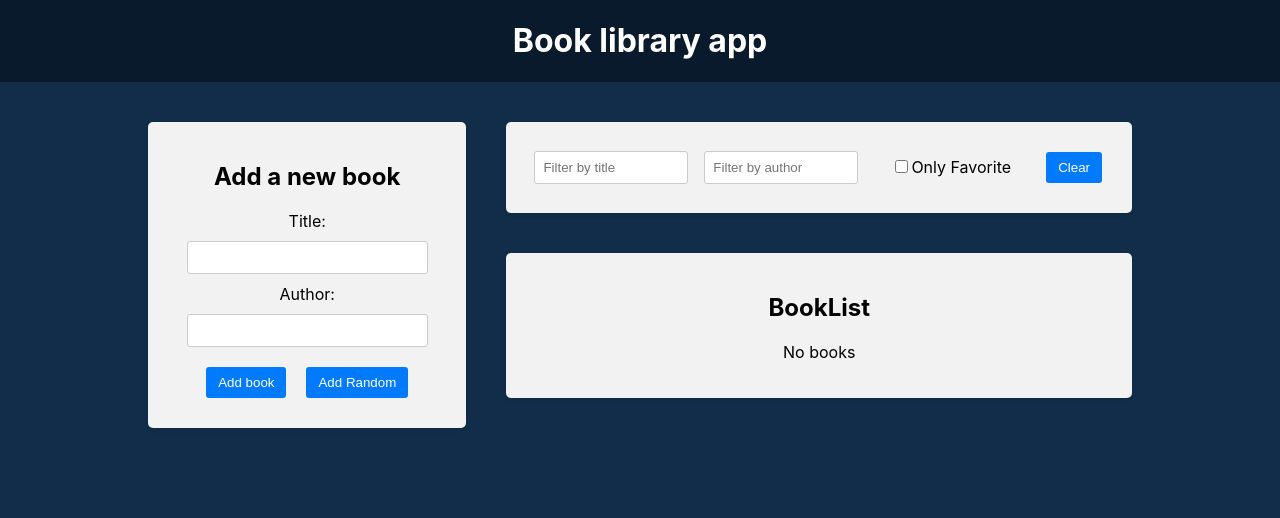
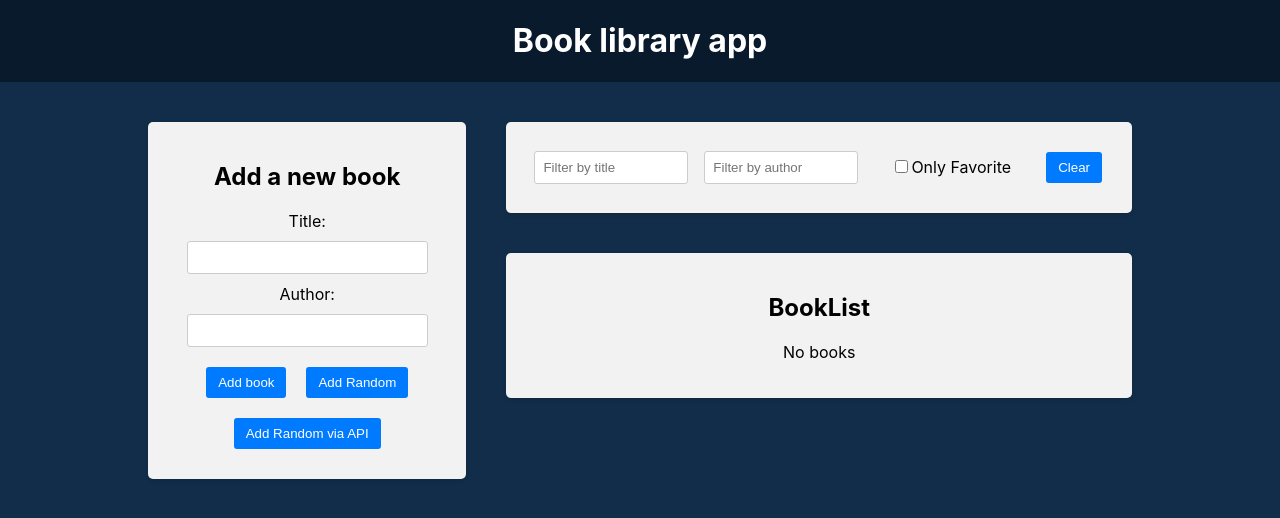
Before and after one commit to XMEJLb/30-react-redux, a React (Create React App) app in the folder frontend/: page / in a window 1280 px wide. Shown: the top 518 px of the page. Built offline with nearby package versions, Linux system fonts and the light colour scheme.

Commit message:
add random via api

```diff
--- a/frontend/package.json
+++ b/frontend/package.json
@@ -7,6 +7,7 @@
     "@testing-library/jest-dom": "^5.17.0",
     "@testing-library/react": "^13.4.0",
     "@testing-library/user-event": "^13.5.0",
+    "axios": "^1.7.3",
     "react": "^18.3.1",
     "react-dom": "^18.3.1",
     "react-icons": "^5.2.1",
--- a/frontend/src/components/BookForm/BookForm.js
+++ b/frontend/src/components/BookForm/BookForm.js
@@ -1,5 +1,6 @@
 import { useState } from "react";
 import { useDispatch } from "react-redux";
+import axios from "axios";
 import { addBook } from "../../redux/slices/booksSlice";
 import createBookWithId from "../../utils/createBookWithId";
 import booksData from "../../data/book.json";
@@ -20,6 +21,17 @@
       dispatch(addBook(createBookWithId({ title, author })));
       setTitle("");
       setAuthor("");
+    }
+  };
+
+  const handleAddRandomViaApi = async () => {
+    try {
+      const res = await axios.get("http://localhost:4000/random-book");
+      if (res?.data?.title && res?.data?.author) {
+        dispatch(addBook(createBookWithId(res.data)));
+      }
+    } catch (error) {
+      console.log("error fetching");
     }
   };
 
@@ -44,7 +56,8 @@
           />
         </div>
         <button type="submit">Add book</button>
-        <button onClick={() => handleAddRandomeBook()}>Add Random</button>
+        <button onClick={handleAddRandomeBook}>Add Random</button>
+        <button onClick={handleAddRandomViaApi}>Add Random via API</button>
       </form>
     </div>
   );
```
Also changed, not shown: 1 other file (tests, documents, lock files or other folders).
